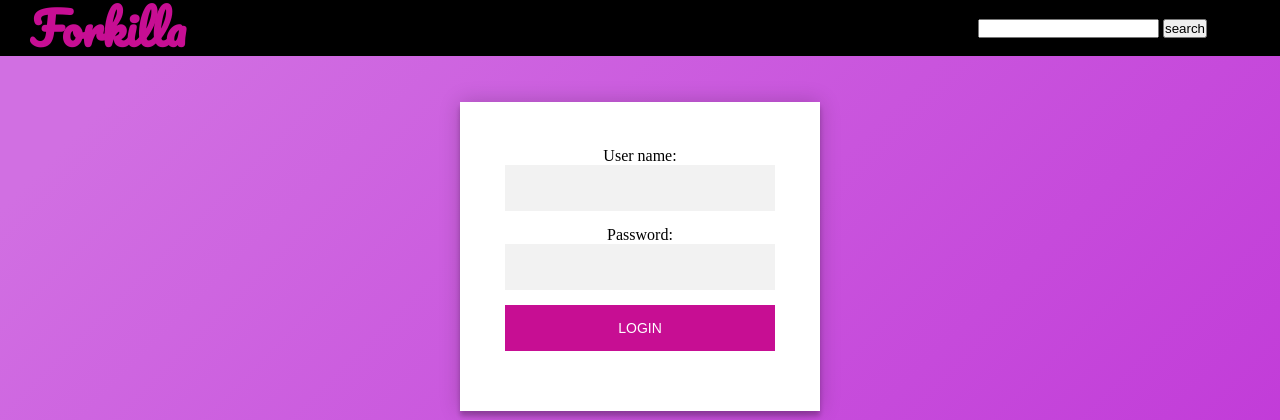
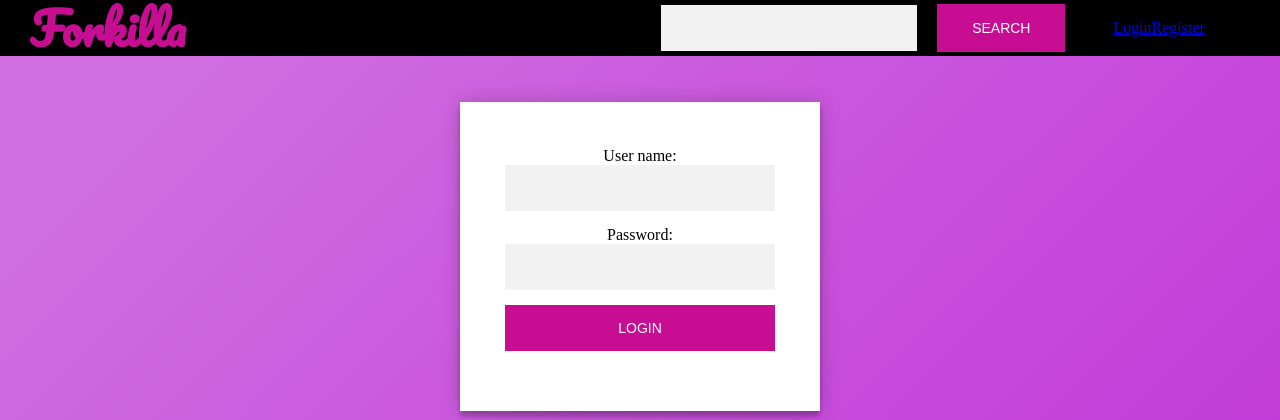
Before and after one commit to thefogui/test, a Django app: page /accounts/login/?next=/forkilla/reservation/ in a window 1280 px wide. Shown: the top 420 px of the page. Run offline with Django 3.2, Linux system fonts and the light colour scheme; some libraries are stand-ins or nearby versions; some web fonts are replaced.

Commit message:
Fixing bugs with login

```diff
--- a/practicaWeb/PracticaWeb/forkilla/static/css/main.css
+++ b/practicaWeb/PracticaWeb/forkilla/static/css/main.css
@@ -62,7 +62,7 @@ header .login-section {
     flex-flow: row wrap;
     align-items: center;
     float: right;
-    width: 30vw;
+    width: 20vw;
 }
 
 header .login-section form {
@@ -73,7 +73,53 @@ header .login-section form {
 }
 
 .search {
+    display: block;
+    float: left;
+    width: 60vw;
+    align-items: center;
+}
 
+.search > form {
+    display: flex;
+    flex-flow: row wrap;
+    align-items: center;
+    width: 100%;
+}
+
+.search input {
+    display: block;
+    position: relative;
+    width: 20vw;
+    vertical-align: middle;
+    display: inline;
+    outline: 0;
+    background: #f2f2f2;
+    border: 0;
+    padding: 15px;
+    box-sizing: border-box;
+    font-size: 14px;
+}
+
+.search input[type='submit'] {
+    position: relative;
+    display: inline;
+    text-transform: uppercase;
+    outline: 0;
+    background: #c70e93;
+    width: 10vw;
+    margin-left: 20px;
+    border: 1px solid #c70e93;
+    padding: 15px;
+    color: #FFFFFF;
+    font-size: 14px;
+    -webkit-transition: all 0.3 ease;
+    transition: all 0.3 ease;
+    cursor: pointer;
+}
+
+.search input[type='submit']:hover {
+    background: #87069c;
+    border: 1px solid #87069c;
 }
 
 .group {
@@ -84,6 +130,10 @@ header .login-section form {
     float: left;
     margin-right: 15px;
     margin-left: 15px;
+}
+
+.profile_img {
+    background-image: url("https://images-na.ssl-images-amazon.com/images/I/8166xCVDGnL._SL1500_.jpg");
 }
 
 .group input {
@@ -107,7 +157,6 @@ header .login-section form {
 
 .group input:focus {
     outline: none;
-
 }
 
 .section h2 {
--- a/practicaWeb/PracticaWeb/forkilla/templates/forkilla/header.html
+++ b/practicaWeb/PracticaWeb/forkilla/templates/forkilla/header.html
@@ -13,25 +13,20 @@
         </form>
     </div>
 
-    <!-- <div class="login-section">
-        <form>
-            <div class="group">
-                <input type="text" placeholder="Name" required />
-                <span class="highlight"></span>
-                <span class="bar"></span>
-                <label>Name</label>
-            </div>Closing div group
+    <div class="login-section">
+        {% if user.is_authenticated %}
+            <div class="user_ui">
+                <div class="user_menu_toggle">
+                    <div class="profile_img">
 
-            <div class="group">
-                <input type="password" placeholder="Password" required />
-                <span class="highlight"></span>
-                <span class="bar"></span>
-                <label>Password</label>
-            </div>Closing div group
+                    </div>
+                </div><!-- Closing div user_menu_toggle -->
 
-            <div class="group">
-                <input type="submit" value="Log In" />
-            </div> Closing div group
-        </form>
-    </div>-->
+                <a class="nav-link navBar_Right_items" href="/accounts/logout/?next=/forkilla">Logout</a>
+            </div><!--  Closing div user_ui -->
+        {% else %}
+            <a class="nav-link navBar_Right_items" href="/accounts/login/?next=/forkilla">Login</a>
+            <a class="nav-link navBar_Right_items" href="{% url 'register' %}">Register</a>
+        {% endif %}
+    </div>
 </header>
```
Also changed, not shown: practicaWeb/PracticaWeb/db.sqlite3.
